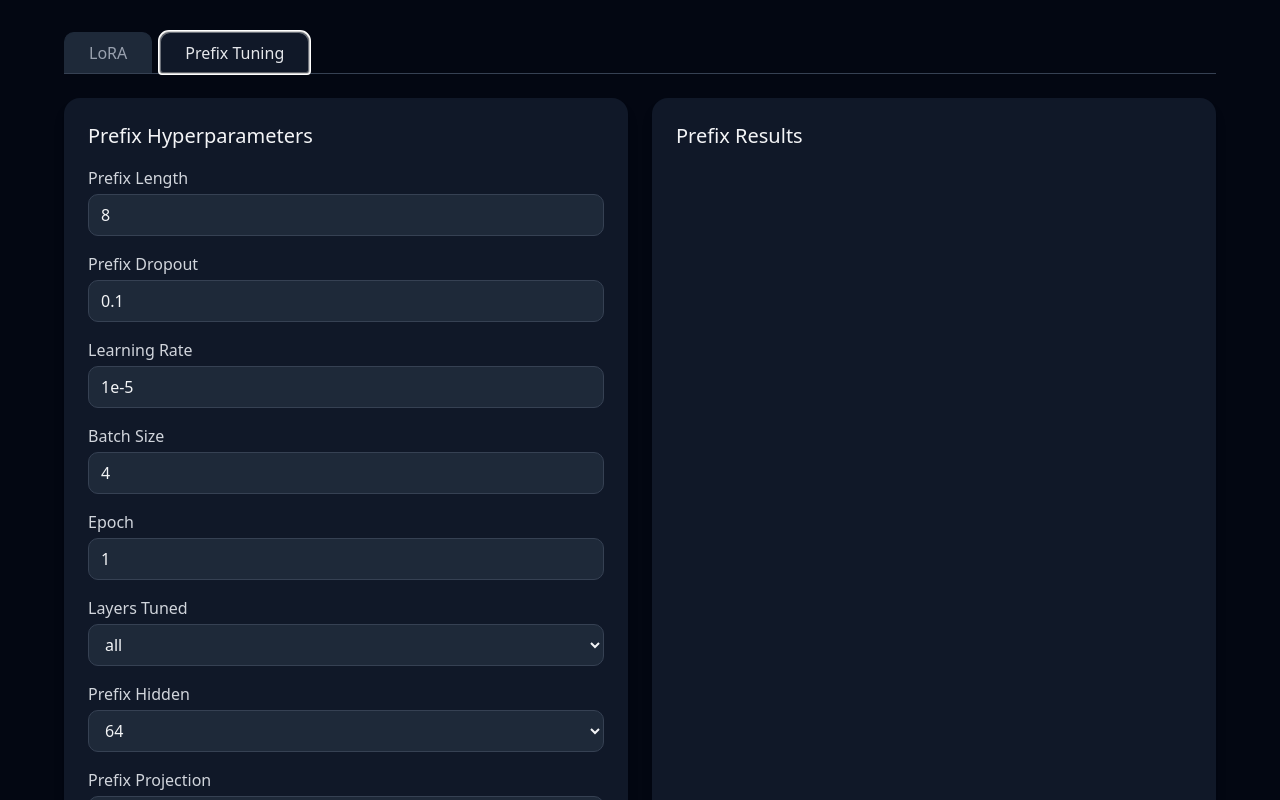
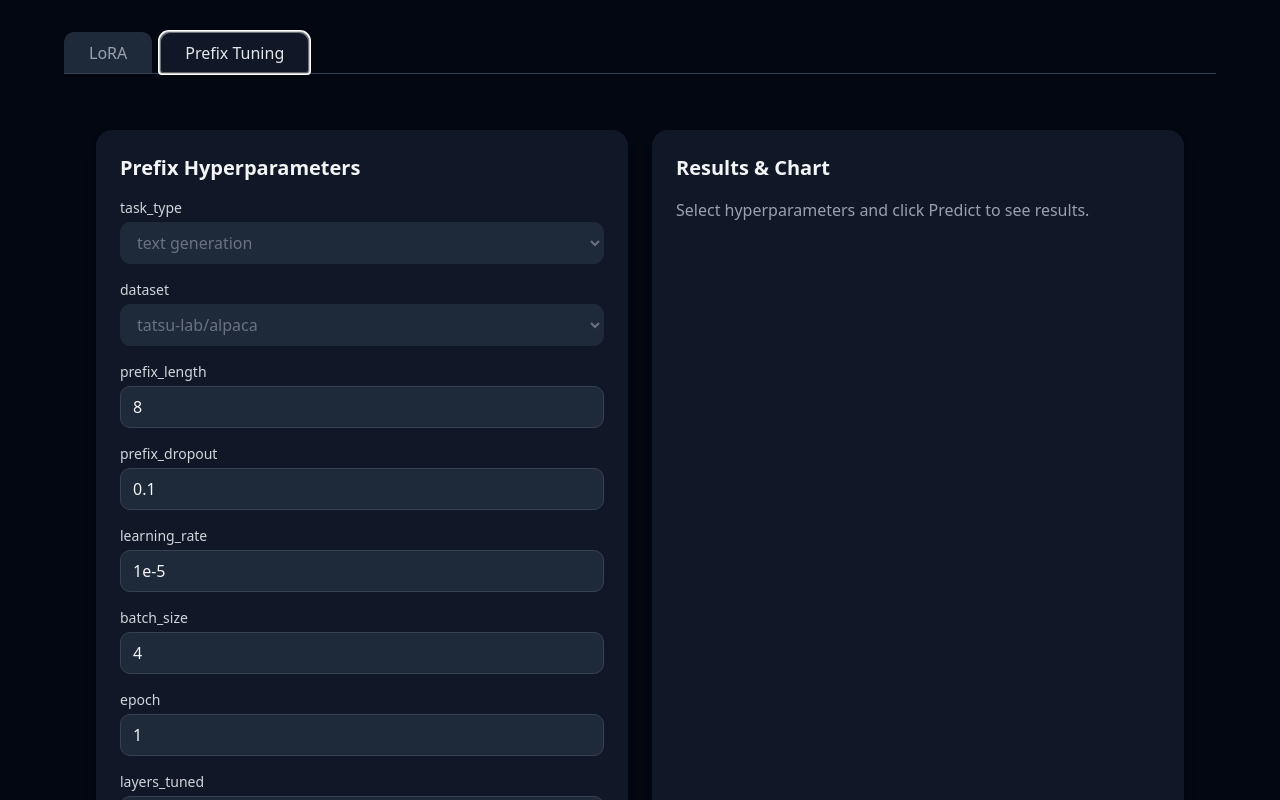
Before and after one commit to nwhye/PEFT-Helper-Agent-Website, a Next.js app in the folder frontend/peft/: page / in a window 1280 px wide. Both pictures are taken after a click on the tab "Prefix Tuning". Shown: the top 800 px of the page. Built offline with nearby package versions, Linux system fonts and the light colour scheme.

Commit message:
0.2.3.2 -fix: pages fix

```diff
--- a/frontend/peft/app/components/LoRAPanel.tsx
+++ b/frontend/peft/app/components/LoRAPanel.tsx
@@ -33,7 +33,7 @@ export default function LoRAPanel() {
 
   const options: Record<string, string[] | null> = {
     task_type: ["text generation"],
-    dataset: ["tatsu-lab/alpaca "],
+    dataset: ["tatsu-lab/alpaca"],
     lora_r: null,
     lora_alpha: null,
     lora_dropout: null,
@@ -85,7 +85,7 @@ const handleSubmit = async () => {
           <Tabs.Content value="lora" className="flex gap-6">
             {/* Input Panel */}
             <div className="flex-1 bg-gray-900 rounded-2xl p-6 shadow-lg">
-              <h2 className="text-xl font-semibold mb-4 text-gray-100">Hyperparameters</h2>
+              <h2 className="text-xl font-semibold mb-4 text-gray-100">LoRA Hyperparameters</h2>
 
               {/* Define free input fields at the top so both map and button can use */}
               {(() => {
--- a/frontend/peft/app/components/PrefixPanel.tsx
+++ b/frontend/peft/app/components/PrefixPanel.tsx
@@ -1,23 +1,25 @@
 "use client";
 
+import React, { useState } from "react";
 import axios from "axios";
-import React, { useState } from "react";
+import {
+  ResponsiveContainer,
+  Bar,
+  BarChart,
+  XAxis,
+  YAxis,
+  CartesianGrid,
+  Tooltip,
+} from "recharts";
 
-type PrefixFormValues = {
-  task_type: string;
-  dataset: string;
-  prefix_length: string;
-  prefix_dropout: string;
-  learning_rate: string;
-  batch_size: string;
-  epoch: string;
-  layers_tuned: string;
-  prefix_hidden: string;
-  prefix_projection: string;
+const layersTunedMap: Record<string, number> = {
+  all: 0,
+  last_3: 1,
+  first_3: 2,
 };
 
 export default function PrefixPanel() {
-  const [formValues, setFormValues] = useState<PrefixFormValues>({
+  const [formValues, setFormValues] = useState({
     task_type: "text generation",
     dataset: "tatsu-lab/alpaca",
     prefix_length: "8",
@@ -25,168 +27,295 @@ export default function PrefixPanel() {
     learning_rate: "1e-5",
     batch_size: "4",
     epoch: "1",
-    layers_tuned: "0",
+
+    layers_tuned: "All", // 0=all,1=last_3,2=first_3
     prefix_hidden: "64",
     prefix_projection: "True",
   });
 
-  const lockedFields = ["prefix_projection", "task_type", "dataset"];
-
   const [results, setResults] = useState<any>(null);
   const [loading, setLoading] = useState(false);
 
-  const handleChange = (
-    e: React.ChangeEvent<HTMLInputElement | HTMLSelectElement>
-  ) => {
-    setFormValues({ ...formValues, [e.target.name]: e.target.value });
+  // -------------------------------------------
+  // OPTIONS (same structure as LoRA)
+  // -------------------------------------------
+  const options: Record<string, string[] | null> = {
+    task_type: ["text generation"],
+    dataset: ["tatsu-lab/alpaca"],
+
+    prefix_length: null,
+    prefix_dropout: null,
+    learning_rate: null,
+    batch_size: null,
+    epoch: null,
+
+    layers_tuned: ["all", "last_3", "first_3"],
+    prefix_hidden: ["64", "128", "256", "0"], // 0 = None
+    prefix_projection: ["True"],
   };
 
-  const predictPrefix = async () => {
+  // -------------------------------------------
+  // LOCKED fields (same idea as LoRA)
+  // -------------------------------------------
+  const lockedFields = ["prefix_projection", "task_type", "dataset"];
+
+  // -------------------------------------------
+  // FREE INPUT fields (validated like in LoRA)
+  // -------------------------------------------
+  const freeInputFields = [
+    "prefix_length",
+    "prefix_dropout",
+    "learning_rate",
+    "batch_size",
+    "epoch",
+  ];
+
+  // -------------------------------------------
+  // Handle form change
+  // -------------------------------------------
+  const handleChange = (e: React.ChangeEvent<HTMLInputElement | HTMLSelectElement>) => {
+    setFormValues((prev) => ({ ...prev, [e.target.name]: e.target.value }));
+  };
+
+  // -------------------------------------------
+  // Predict
+  // -------------------------------------------
+  const handleSubmit = async () => {
+    try {
       setLoading(true);
       setResults(null);
 
-    try {
-      const response = await axios.post(
-        "http://localhost:8001/predict/", // prefix API
-        formValues
-      );
-      setResults(response.data);
+  const payload = {
+    ...formValues,
+    prefix_length: Number(formValues.prefix_length),
+    prefix_dropout: Number(formValues.prefix_dropout),
+    learning_rate: Number(formValues.learning_rate),
+    batch_size: Number(formValues.batch_size),
+    epoch: Number(formValues.epoch),
+
+    layers_tuned: layersTunedMap[formValues.layers_tuned],
+    prefix_hidden: Number(formValues.prefix_hidden),
+    prefix_projection: formValues.prefix_projection === "True" ? 1 : 0,
+  };
+
+      const res = await axios.post("http://localhost:8001/predict/", payload);
+      setResults(res.data);
     } catch (err) {
       console.error(err);
       alert("Prefix API call failed.");
+    } finally {
+      setLoading(false);
+    }
+  };
+
+  // -------------------------------------------
+  // Chart data
+  // -------------------------------------------
+  const overfitData = results ? [{ name: "Overfit", value: results.predicted_overfit }] : [];
+  const efficiencyData = results ? [{ name: "Efficiency", value: results.predicted_efficiency }] : [];
+  const genGapData = results ? [{ name: "Gen.Gap", value: results.predicted_generalization_gap }] : [];
+
+  // -------------------------------------------
+  // RENDER
+  // -------------------------------------------
+  return (
+    <div className="min-h-screen bg-gray-950 flex justify-center items-start p-8">
+      <div className="w-full max-w-6xl flex gap-6">
+
+        {/* Input Panel */}
+        <div className="flex-1 bg-gray-900 rounded-2xl p-6 shadow-lg">
+          <h2 className="text-xl font-semibold mb-4 text-gray-100">Prefix Hyperparameters</h2>
+
+          {Object.keys(formValues).map((key) => {
+            const isLocked = lockedFields.includes(key);
+            const hasOptions = Array.isArray(options[key]) && options[key]?.length;
+
+            const value = (formValues as any)[key];
+            let isValid = true;
+            let errorMessage = "";
+
+            // Validation (mirroring LoRA)
+            if (freeInputFields.includes(key)) {
+              switch (key) {
+                case "prefix_length":
+                case "epoch":
+                  isValid = Number.isInteger(Number(value)) && Number(value) >= 1;
+                  if (!isValid) errorMessage = "Must be integer >= 1";
+                  break;
+                case "batch_size":
+                  isValid = Number.isInteger(Number(value)) && Number(value) > 0;
+                  if (!isValid) errorMessage = "Must be positive integer";
+                  break;
+                case "prefix_dropout":
+                  isValid = !isNaN(Number(value)) && Number(value) >= 0 && Number(value) <= 1;
+                  if (!isValid) errorMessage = "Must be float 0–1";
+                  break;
+                case "learning_rate":
+                  isValid = !isNaN(Number(value));
+                  if (!isValid) errorMessage = "Must be numeric";
+                  break;
+              }
             }
 
-    setLoading(false);
-  };
+            return (
+              <div key={key} className="mb-4">
+                <label className="block text-sm font-medium mb-1 text-gray-300">{key}</label>
 
-  return (
-    <div className="flex gap-6">
-      {/* Form */}
-      <div className="flex-1 bg-gray-900 rounded-2xl p-6 shadow-lg">
-        <h2 className="text-xl mb-4 text-gray-100">Prefix Hyperparameters</h2>
-
-        {/* Prefix Length */}
-        <div className="mb-4">
-          <label className="block text-gray-300 mb-1">Prefix Length</label>
+                {/* Dropdown fields */}
+                {hasOptions && !freeInputFields.includes(key) ? (
+                  <select
+                    name={key}
+                    value={value}
+                    onChange={handleChange}
+                    disabled={isLocked}
+                    className={`w-full border rounded-lg px-3 py-2 text-gray-100 ${
+                      isLocked
+                        ? "bg-gray-800 border-gray-800 text-gray-500 cursor-not-allowed"
+                        : "bg-gray-800 border-gray-700"
+                    }`}
+                  >
+                    {options[key]?.map((opt) => (
+                      <option key={opt} value={opt}>
+                        {opt === "0" && key === "prefix_hidden" ? "None" : opt}
+                      </option>
+                    ))}
+                  </select>
+                ) : (
+                  // Free input fields
                   <input
                     type="text"
-            name="prefix_length"
-            value={formValues.prefix_length}
+                    name={key}
+                    value={isValid ? value : ""}
                     onChange={handleChange}
-            className="w-full bg-gray-800 border border-gray-700 rounded-lg px-3 py-2 text-gray-100"
+                    disabled={isLocked}
+                    placeholder={isValid ? "Enter any value" : errorMessage}
+                    className={`w-full border rounded-lg px-3 py-2 text-gray-100 ${
+                      isLocked
+                        ? "bg-gray-800 border-gray-800 text-gray-500 cursor-not-allowed"
+                        : isValid
+                        ? "bg-gray-800 border-gray-700"
+                        : "bg-red-900 border-red-600 text-red-300"
+                    }`}
                   />
+                )}
               </div>
+            );
+          })}
 
-        {/* Prefix Dropout */}
-        <div className="mb-4">
-          <label className="block text-gray-300 mb-1">Prefix Dropout</label>
-          <input
-            type="text"
-            name="prefix_dropout"
-            value={formValues.prefix_dropout}
-            onChange={handleChange}
-            className="w-full bg-gray-800 border border-gray-700 rounded-lg px-3 py-2 text-gray-100"
-          />
-        </div>
-
-        {/* Learning Rate */}
-        <div className="mb-4">
-          <label className="block text-gray-300 mb-1">Learning Rate</label>
-          <input
-            type="text"
-            name="learning_rate"
-            value={formValues.learning_rate}
-            onChange={handleChange}
-            className="w-full bg-gray-800 border border-gray-700 rounded-lg px-3 py-2 text-gray-100"
-          />
-        </div>
-
-        {/* Batch Size */}
-        <div className="mb-4">
-          <label className="block text-gray-300 mb-1">Batch Size</label>
-          <input
-            type="text"
-            name="batch_size"
-            value={formValues.batch_size}
-            onChange={handleChange}
-            className="w-full bg-gray-800 border border-gray-700 rounded-lg px-3 py-2 text-gray-100"
-          />
-        </div>
-
-        {/* Epoch */}
-        <div className="mb-4">
-          <label className="block text-gray-300 mb-1">Epoch</label>
-          <input
-            type="text"
-            name="epoch"
-            value={formValues.epoch}
-            onChange={handleChange}
-            className="w-full bg-gray-800 border border-gray-700 rounded-lg px-3 py-2 text-gray-100"
-          />
-        </div>
-
-        {/* Layers Tuned */}
-        <div className="mb-4">
-          <label className="block text-gray-300 mb-1">Layers Tuned</label>
-          <select
-            name="layers_tuned"
-            value={formValues.layers_tuned}
-            onChange={handleChange}
-            className="w-full bg-gray-800 border border-gray-700 rounded-lg px-3 py-2 text-gray-100"
+          {/* Predict button */}
+          <button
+            onClick={handleSubmit}
+            disabled={Object.keys(formValues).some((k) => {
+              if (!freeInputFields.includes(k)) return false;
+              const v = (formValues as any)[k];
+              switch (k) {
+                case "prefix_length":
+                case "epoch":
+                  return !Number.isInteger(Number(v)) || Number(v) <= 0;
+                case "batch_size":
+                  return !Number.isInteger(Number(v)) || Number(v) <= 0;
+                case "prefix_dropout":
+                  return isNaN(Number(v)) || Number(v) < 0 || Number(v) > 1;
+                case "learning_rate":
+                  return isNaN(Number(v));
+                default:
+                  return false;
+              }
+            })}
+            className="mt-4 bg-gray-700 text-gray-100 px-6 py-2 rounded-lg hover:bg-gray-600 transition disabled:opacity-50 disabled:cursor-not-allowed"
           >
-            <option value="0">all</option>
-            <option value="1">last_3</option>
-            <option value="2">first_3</option>
-          </select>
-        </div>
-
-        {/* Prefix Hidden */}
-        <div className="mb-4">
-          <label className="block text-gray-300 mb-1">Prefix Hidden</label>
-          <select
-            name="prefix_hidden"
-            value={formValues.prefix_hidden}
-            onChange={handleChange}
-            className="w-full bg-gray-800 border border-gray-700 rounded-lg px-3 py-2 text-gray-100"
-          >
-            <option value="64">64</option>
-            <option value="128">128</option>
-            <option value="256">256</option>
-            <option value="0">None</option>
-          </select>
-        </div>
-
-        {/* Prefix Projection */}
-        <div className="mb-4">
-          <label className="block text-gray-300 mb-1">Prefix Projection</label>
-          <input
-            type="text"
-            name="prefix_projection"
-            value="True"
-            disabled
-            className="w-full bg-gray-800 border border-gray-700 rounded-lg px-3 py-2 text-gray-100 cursor-not-allowed"
-          />
-        </div>
-
-        <button
-          onClick={predictPrefix}
-          className="mt-4 bg-gray-700 text-gray-100 px-6 py-2 rounded-lg hover:bg-gray-600"
-        >
-          Predict Prefix Performance
+            Predict & Generate Recommendations
           </button>
         </div>
 
-      {/* Results */}
-      <div className="flex-1 bg-gray-900 rounded-2xl p-6 shadow-lg">
-        <h2 className="text-xl mb-4 text-gray-100">Prefix Results</h2>
+        {/* Results Panel */}
+        <div className="relative flex-1 bg-gray-900 rounded-2xl p-6 shadow-lg overflow-hidden">
+          <h2 className="text-xl font-semibold mb-4 text-gray-100">Results & Chart</h2>
 
-        {loading && <p className="text-gray-400">Loading...</p>}
+          {loading && (
+            <div className="absolute inset-0 bg-black/60 backdrop-blur-sm flex flex-col items-center justify-center z-50">
+              <div className="animate-spin rounded-full h-12 w-12 border-4 border-gray-500 border-t-transparent"></div>
+              <p className="text-gray-300 mt-4">Processing…</p>
+            </div>
+          )}
 
-        {results && (
-          <pre className="text-gray-300 text-sm">
-            {JSON.stringify(results, null, 2)}
-          </pre>
+          {results ? (
+            <div className={`space-y-4 text-gray-100 transition-opacity ${loading ? "opacity-20 pointer-events-none" : ""}`}>
+              {/* Recommendations */}
+              <ul className="list-disc list-inside space-y-1">
+                {results.final_recommendations.map((rec: string, idx: number) => (
+                  <li key={idx}>{rec}</li>
+                ))}
+              </ul>
+
+              {/* Charts */}
+              <div className="grid grid-cols-1 md:grid-cols-3 gap-4 mt-4">
+                {/* Overfit */}
+                <div className="bg-gray-800 rounded-lg p-4">
+                  <ResponsiveContainer width="100%" height={150}>
+                    <BarChart data={overfitData}>
+                      <CartesianGrid strokeDasharray="3 3" stroke="#374151"/>
+                      <XAxis dataKey="name" stroke="#D1D5DB"/>
+                      <YAxis stroke="#D1D5DB" domain={[-1, 1]}/>
+                      <Tooltip
+                          contentStyle={{
+                            backgroundColor: "#1F2937",
+                            border: "none",
+                            color: "#F3F4F6",
+                          }}
+                          formatter={(v: number) => v.toFixed(2)}
+                      />
+                      <Bar dataKey="value" fill="#EF4444" radius={[6, 6, 0, 0]}/>
+                    </BarChart>
+                  </ResponsiveContainer>
+                  <p className="text-gray-400 mt-5 text-sm">
+                    The goal: Low (closer to 0). Lower values indicate better generalization.
+                  </p>
+                </div>
+
+                {/* Efficiency */}
+                <div className="bg-gray-800 rounded-lg p-4">
+                  <ResponsiveContainer width="100%" height={150}>
+                    <BarChart data={efficiencyData}>
+                      <CartesianGrid strokeDasharray="3 3" stroke="#374151"/>
+                      <XAxis dataKey="name" stroke="#D1D5DB"/>
+                      <YAxis stroke="#D1D5DB" domain={[-1, 1]}/>
+                      <Tooltip
+                          contentStyle={{backgroundColor: "#1F2937", border: "none", color: "#F3F4F6"}}
+                          formatter={(v: number) => v.toFixed(2)}
+                      />
+                      <Bar dataKey="value" fill="#10B981" radius={[6, 6, 0, 0]}/>
+                    </BarChart>
+                  </ResponsiveContainer>
+                  <p className="text-gray-400 mt-5 text-sm">
+                    The goal: High (closer to 1). Higher values mean faster, more efficient training.
+                  </p>
+                </div>
+
+                {/* Gap */}
+                <div className="bg-gray-800 rounded-lg p-4">
+                  <ResponsiveContainer width="100%" height={150}>
+                    <BarChart data={genGapData}>
+                      <CartesianGrid strokeDasharray="3 3" stroke="#374151"/>
+                      <XAxis dataKey="name" stroke="#D1D5DB"/>
+                      <YAxis stroke="#D1D5DB" domain={[-1, 1]}/>
+                      <Tooltip
+                          contentStyle={{backgroundColor: "#1F2937", border: "none", color: "#F3F4F6"}}
+                          formatter={(v: number) => v.toFixed(2)}
+                      />
+                      <Bar dataKey="value" fill="#3B82F6" radius={[6, 6, 0, 0]}/>
+                    </BarChart>
+                  </ResponsiveContainer>
+                  <p className="text-gray-400 mt-5 text-sm">
+                    The goal: Low (closer to 0). Smaller gap indicates better generalization to unseen data.
+                  </p>
+                </div>
+              </div>
+            </div>
+          ) : (
+              <p className="text-gray-400">Select hyperparameters and click Predict to see results.</p>
           )}
+        </div>
       </div>
     </div>
   );
```
Lines whose indentation alone changed are shown as unchanged.
